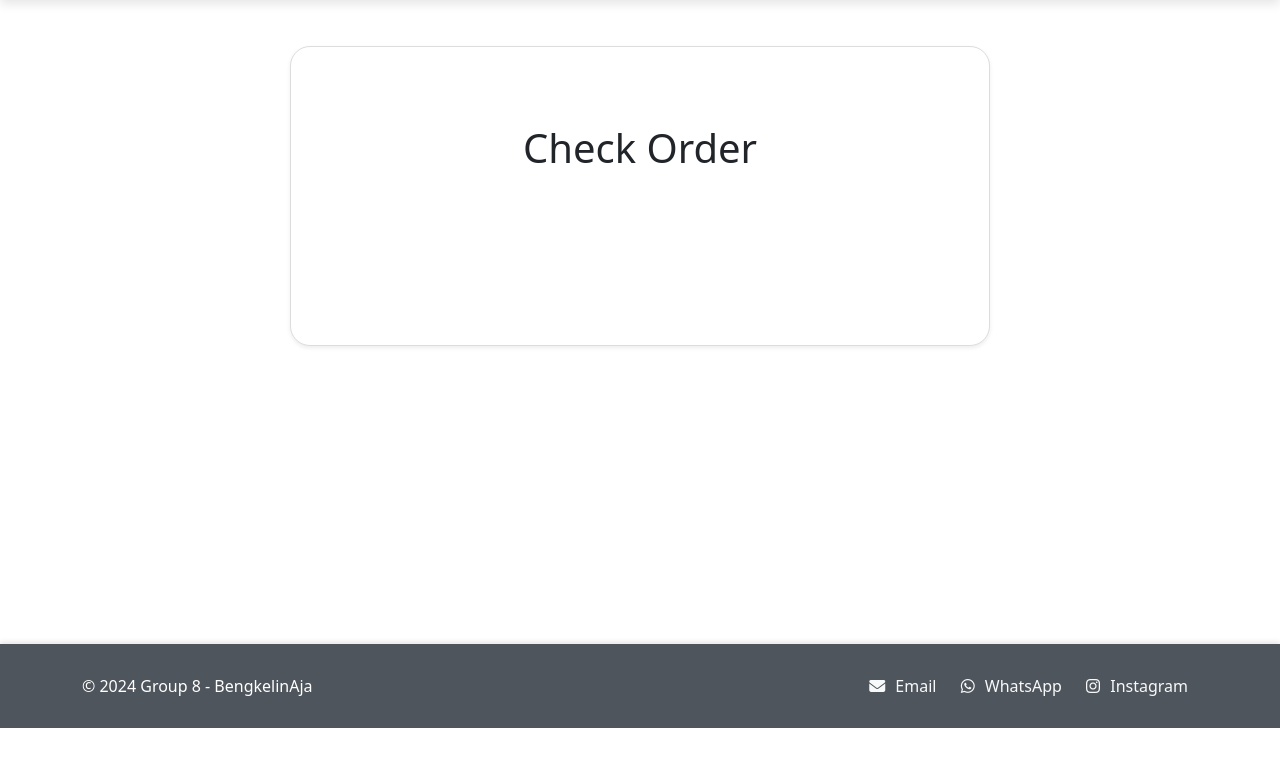
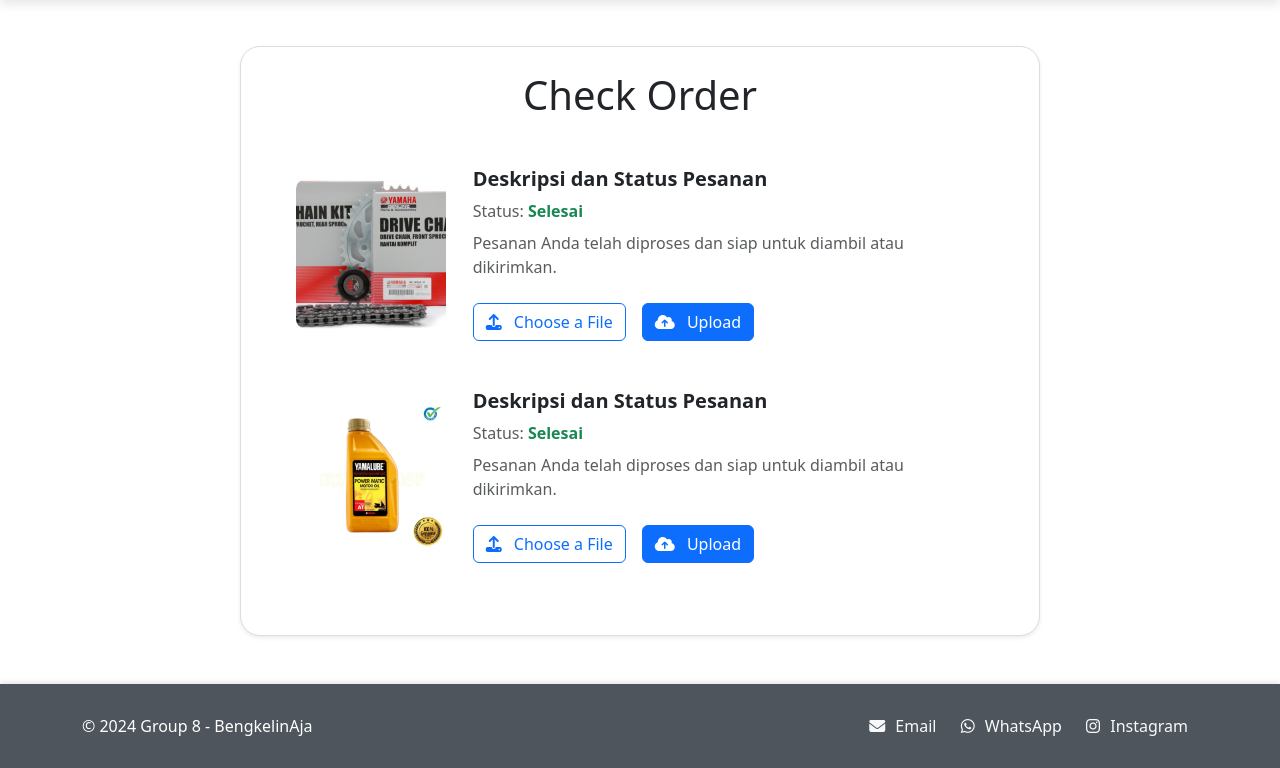
Before and after one commit to FarlyHaydy/BengkelinAja-ProjectMSIB, a Flask app: template templates/user/check_order.html in a window 1280 px wide. Shown: the part 72-840 px from the top of the page. Before the commit the page ends 800 px from the top, so only its background shows below. Run offline with Flask 3, Linux system fonts and the light colour scheme; the template is opened without the code that fills it, so the values that code supplies are empty; some libraries are stand-ins or nearby versions.

Commit message:
add check_order

```diff
--- a/templates/user/check_order.html
+++ b/templates/user/check_order.html
@@ -119,7 +119,7 @@
             background-color: #ffffff;
             border-radius: 20px;
             border: 1px solid #ddd;
-            max-width: 700px;
+            max-width: 800px;
             margin: 0 auto;
             min-height: 300px;
             display: flex;
@@ -187,17 +187,76 @@
         </div>
     </nav>
 
-    <!-- content  -->
-    <div class="container mt-5 mb-5">
-        <!-- Kotak Pembungkus -->
-        <div class="content-wrapper p-4 shadow-sm">
-            <h1 class="text-center mb-5">Check Order</h1>
-            <div class="row g-4 justify-content-center mt-4 mb-4">
+   <!-- content  -->
+<div class="container mt-5 mb-5">
+    <!-- Kotak Pembungkus -->
+    <div class="content-wrapper p-4 shadow-sm">
+        <h1 class="text-center mb-5">Check Order</h1>
 
+        <!-- Pesanan 1 -->
+        <div class="row g-4 justify-content-center align-items-center mb-5">
+            <!-- Gambar -->
+            <div class="col-md-3 d-flex justify-content-center align-items-center">
+                <img
+                    src="/static/img/sample/rantai-yamaha.jpg"
+                    alt="Pesanan Gambar"
+                    style="width: 150px; height: 150px; object-fit: cover; border-radius: 10px;"
+                />
+            </div>
+            <!-- Deskripsi dan Status -->
+            <div class="col-md-9 text-center text-md-start">
+                <h5 class="fw-bold">Deskripsi dan Status Pesanan</h5>
+                <p class="text-muted mb-2">
+                    Status: <span class="text-success fw-bold">Selesai</span>
+                </p>
+                <p class="text-muted mb-4">
+                    Pesanan Anda telah diproses dan siap untuk diambil atau dikirimkan.
+                </p>
+                <!-- Tombol Pilih dan Unggah -->
+                <div class="d-flex flex-column flex-md-row align-items-center gap-3">
+                    <button class="btn btn-outline-primary">
+                        <i class="fas fa-upload me-2"></i> Choose a File
+                    </button>
+                    <button class="btn btn-primary">
+                        <i class="fas fa-cloud-upload-alt me-2"></i> Upload
+                    </button>
+                </div>
+            </div>
+        </div>
 
+        <!-- Pesanan 2 -->
+        <div class="row g-4 justify-content-center align-items-center mb-5">
+            <!-- Gambar -->
+            <div class="col-md-3 d-flex justify-content-center align-items-center">
+                <img
+                    src="/static/img/sample/oli yamaha.jpg"
+                    alt="Pesanan Gambar"
+                    style="width: 150px; height: 150px; object-fit: cover; border-radius: 10px;"
+                />
+            </div>
+            <!-- Deskripsi dan Status -->
+            <div class="col-md-9 text-center text-md-start">
+                <h5 class="fw-bold">Deskripsi dan Status Pesanan</h5>
+                <p class="text-muted mb-2">
+                    Status: <span class="text-success fw-bold">Selesai</span>
+                </p>
+                <p class="text-muted mb-4">
+                    Pesanan Anda telah diproses dan siap untuk diambil atau dikirimkan.
+                </p>
+                <!-- Tombol Pilih dan Unggah -->
+                <div class="d-flex flex-column flex-md-row align-items-center gap-3">
+                    <button class="btn btn-outline-primary">
+                        <i class="fas fa-upload me-2"></i> Choose a File
+                    </button>
+                    <button class="btn btn-primary">
+                        <i class="fas fa-cloud-upload-alt me-2"></i> Upload
+                    </button>
+                </div>
             </div>
         </div>
     </div>
+</div>
+
 
 
     <!-- Footer -->
```
